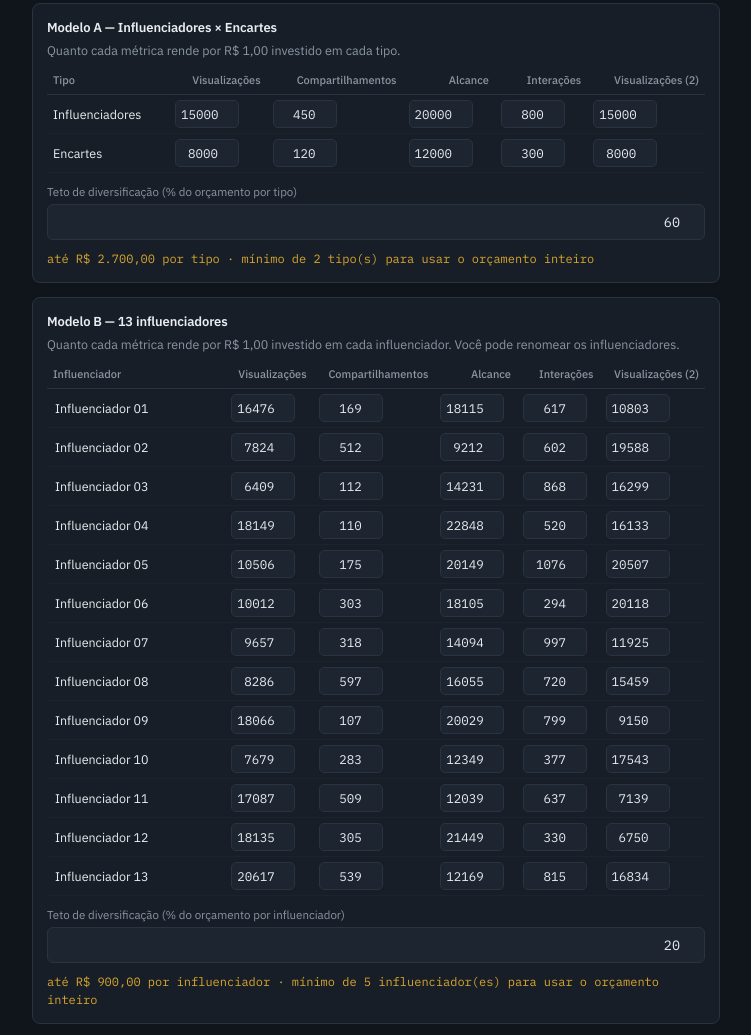
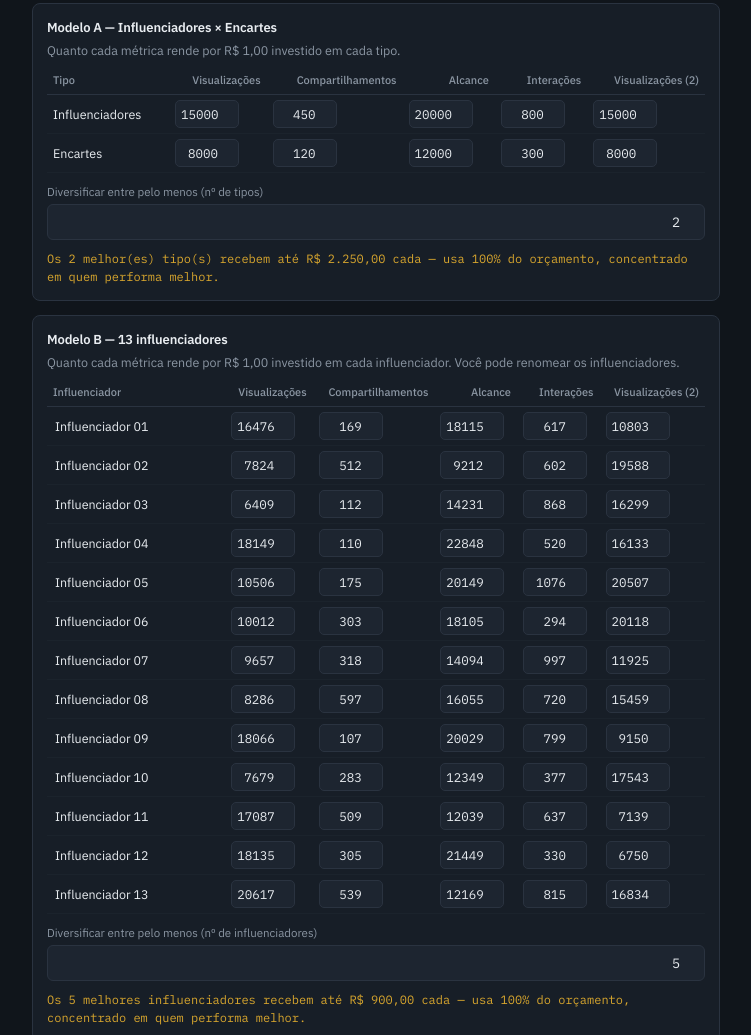
Before and after one commit to pablo-rafael/po-investimento, a plain HTML site: page index.html in a window 1280 px wide. Shown: the part 679-1714 px from the top of the page, without its empty margins (264-1015 px from the left). Drawn offline with Linux system fonts and the light colour scheme.

Commit message:
Add files via upload

```diff
--- a/app.js
+++ b/app.js
@@ -30,7 +30,7 @@
   ];
   var DEFAULT_WEIGHTS = [1,1,1,1,1];
   var DEFAULT_BUDGET = 4500;
-  var DEFAULT_CAP_TIPOS = 60;
+  var DEFAULT_CAP_TIPOS = 50;
   var DEFAULT_CAP_INFL = 20;
 
   var fmtMoney = function(n){ return 'R$ ' + (n||0).toLocaleString('pt-BR',{minimumFractionDigits:2,maximumFractionDigits:2}); };
@@ -270,8 +270,8 @@
   function loadDataIntoForm(data){
     document.getElementById('monthLabel').value = data.label || '';
     document.getElementById('budget').value = data.budget;
-    document.getElementById('capTipos').value = data.capTipos;
-    document.getElementById('capInfl').value = data.capInfl;
+    document.getElementById('capTipos').value = Math.max(1, Math.round(100/Math.max(data.capTipos,1)));
+    document.getElementById('capInfl').value = Math.max(1, Math.round(100/Math.max(data.capInfl,1)));
     data.weights.forEach(function(w,i){ document.getElementById('weight-'+i).value = w; });
     data.tiposRates.forEach(function(row,r){ row.forEach(function(v,c){ document.getElementById('tipo-'+r+'-'+c).value = v; }); });
     data.inflNomes.forEach(function(n,r){ document.getElementById('infl-name-'+r).value = n; });
@@ -289,8 +289,8 @@
       label: document.getElementById('monthLabel').value || monthKeyToLabel(key),
       budget: parseFloat(document.getElementById('budget').value) || 0,
       weights: weights,
-      capTipos: parseFloat(document.getElementById('capTipos').value) || 100,
-      capInfl: parseFloat(document.getElementById('capInfl').value) || 100,
+      capTipos: 100 / Math.min(Math.max(parseInt(document.getElementById('capTipos').value,10) || 2, 1), 2),
+      capInfl: 100 / Math.min(Math.max(parseInt(document.getElementById('capInfl').value,10) || 5, 1), 13),
       tiposNomes: TIPO_NAMES.slice(),
       tiposRates: tiposRates,
       inflNomes: inflNomes,
@@ -300,12 +300,12 @@
 
   function updateCapNotes(){
     var budget = parseFloat(document.getElementById('budget').value) || 0;
-    var capTipos = parseFloat(document.getElementById('capTipos').value) || 0;
-    var capInfl = parseFloat(document.getElementById('capInfl').value) || 0;
-    var capTiposVal = budget * capTipos/100;
-    var capInflVal = budget * capInfl/100;
-    document.getElementById('capTiposNote').textContent = 'até ' + fmtMoney(capTiposVal) + ' por tipo · mínimo de ' + Math.ceil(100/Math.max(capTipos,1)) + ' tipo(s) para usar o orçamento inteiro';
-    document.getElementById('capInflNote').textContent = 'até ' + fmtMoney(capInflVal) + ' por influenciador · mínimo de ' + Math.ceil(100/Math.max(capInfl,1)) + ' influenciador(es) para usar o orçamento inteiro';
+    var nTipos = Math.min(Math.max(parseInt(document.getElementById('capTipos').value,10) || 2, 1), 2);
+    var nInfl = Math.min(Math.max(parseInt(document.getElementById('capInfl').value,10) || 5, 1), 13);
+    var valTipos = nTipos > 0 ? budget / nTipos : 0;
+    var valInfl = nInfl > 0 ? budget / nInfl : 0;
+    document.getElementById('capTiposNote').textContent = 'Os ' + nTipos + ' melhor(es) tipo(s) recebem até ' + fmtMoney(valTipos) + ' cada — usa 100% do orçamento, concentrado em quem performa melhor.';
+    document.getElementById('capInflNote').textContent = 'Os ' + nInfl + ' melhores influenciadores recebem até ' + fmtMoney(valInfl) + ' cada — usa 100% do orçamento, concentrado em quem performa melhor.';
   }
   ['budget','capTipos','capInfl'].forEach(function(id){
     document.getElementById(id).addEventListener('input', updateCapNotes);
--- a/index.html
+++ b/index.html
@@ -75,8 +75,8 @@
       </div>
       <div class="field-row" style="margin-top:10px;">
         <div class="field">
-          <label>Teto de diversificação (% do orçamento por tipo)</label>
-          <input type="number" id="capTipos" min="1" max="100" step="1">
+          <label>Diversificar entre pelo menos (nº de tipos)</label>
+          <input type="number" id="capTipos" min="1" max="2" step="1">
         </div>
       </div>
       <div class="cap-note" id="capTiposNote"></div>
@@ -90,8 +90,8 @@
       </div>
       <div class="field-row" style="margin-top:10px;">
         <div class="field">
-          <label>Teto de diversificação (% do orçamento por influenciador)</label>
-          <input type="number" id="capInfl" min="1" max="100" step="1">
+          <label>Diversificar entre pelo menos (nº de influenciadores)</label>
+          <input type="number" id="capInfl" min="1" max="13" step="1">
         </div>
       </div>
       <div class="cap-note" id="capInflNote"></div>
```
